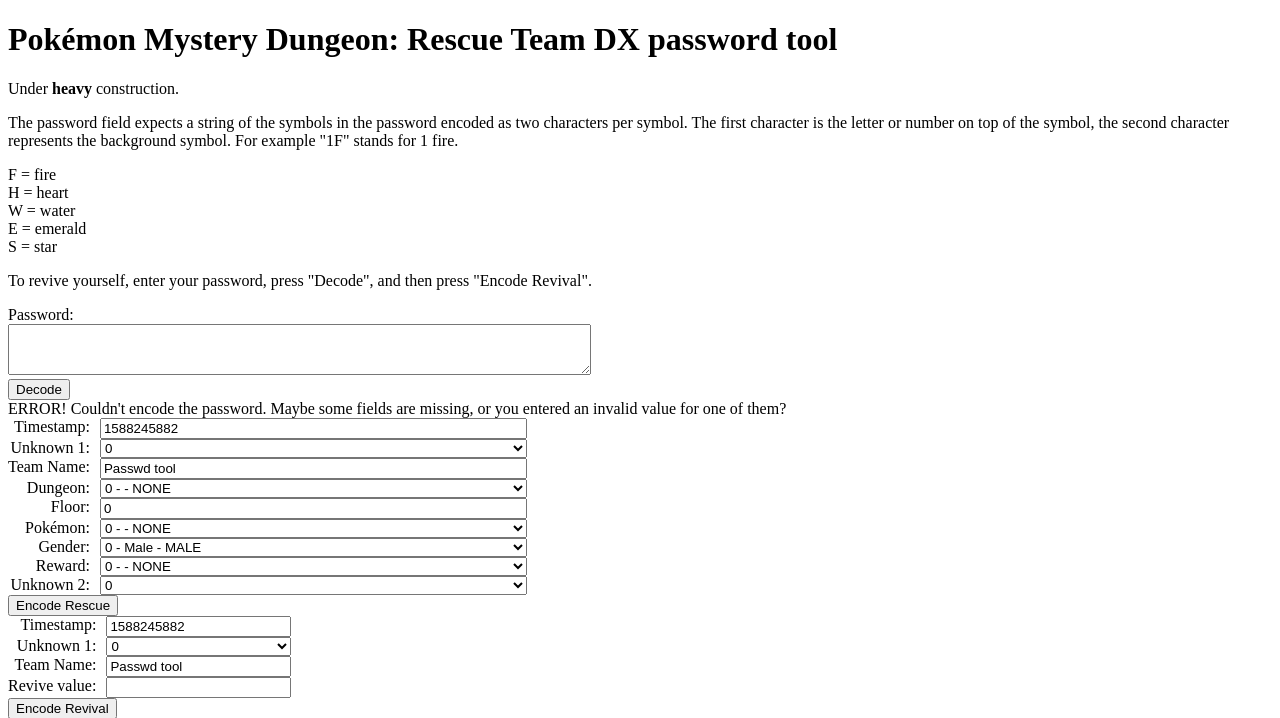
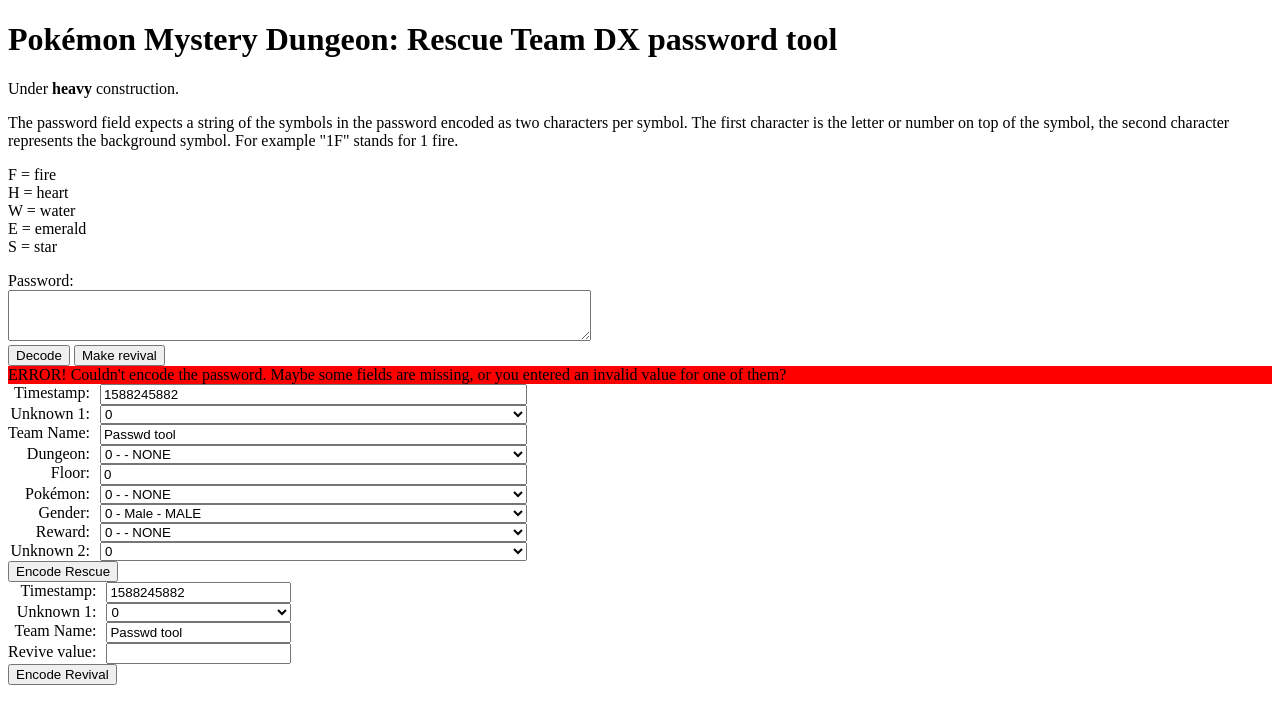
Before and after one commit to mid-kid/pmdrtdx_passwords, a Flask app: page /encode in a window 1280 px wide. Shown: the top 718 px of the page. Run offline with Flask 2, Linux system fonts and the light colour scheme.

Commit message:
Add a "Make revival" button
Enhance usability

```diff
--- a/app.py
+++ b/app.py
@@ -113,12 +113,13 @@
 
     return True
 
-def render_password(code, password_input=None, info=None, **kwargs):
+def render_password(code, revive=False, password_input=None, info=None, **kwargs):
     infores = {}
     inforev = {}
     info_text = None
     warnings = None
     password_output = None
+    password_revive = None
 
     if code:
         info = password.decode(code)
@@ -126,8 +127,25 @@
         warnings = get_warnings(info)
         password_input = escape(password_val2char(code))
         password_output = escape(password_html(code))
+        if info["type"] == 0 and revive:
+            inforev = {
+                "timestamp": int(datetime.now().timestamp()),
+                "unk1": 0,
+                "team": [romdata.charmap_text.index(x) for x in "Passwd tool"],
+                "type": 1,
+                "revive": info["revive"]
+            }
+            password_revive = escape(password_html(password.encode(inforev)))
 
     if info:
+        if "type" in info and info["type"] == 1:
+            inforev = info
+        else:
+            infores = info
+        if "revive" in info:
+            inforev["revive"] = "0x%08X" % info["revive"]
+
+    for info in (infores, inforev):
         if "team" in info:
             team = ""
             for char in info["team"]:
@@ -139,15 +157,6 @@
                     team += "★"
             info["team"] = team
 
-        if "type" in info and info["type"] == 1:
-            inforev = info
-        else:
-            infores = info
-
-        if "revive" in info:
-            inforev["revive"] = "0x%08X" % info["revive"]
-
-    for info in (infores, inforev):
         if "timestamp" not in info:
             info["timestamp"] = int(datetime.now().timestamp())
         if "team" not in info:
@@ -164,6 +173,7 @@
             warnings=warnings,
             password_input=password_input,
             password_output=password_output,
+            password_revive=password_revive,
             **kwargs)
 
 @app.route("/")
@@ -183,7 +193,11 @@
         if not code:
             decode_failed = True
 
-    return render_password(code, password_input=password_input, decode_failed=decode_failed)
+    revive = False
+    if "r" in request.args and request.args.get("r") == "1":
+        revive = True
+
+    return render_password(code, revive=revive, password_input=password_input, decode_failed=decode_failed)
 
 @app.route("/encode", methods=["GET"])
 def encode():
--- a/static/style.css
+++ b/static/style.css
@@ -1,3 +1,7 @@
+.error {
+    background-color: red;
+}
+
 .pwdchar {
     display: inline-block;
     background-size: cover;
--- a/templates/index.html
+++ b/templates/index.html
@@ -19,9 +19,6 @@
             E = emerald<br>
             S = star<br>
         </p>
-        <p>
-            To revive yourself, enter your password, press "Decode", and then press "Encode Revival".
-        </p>
 
         <form action="decode">
             <label for="c">Password:</label>
@@ -29,6 +26,7 @@
             <textarea type="text" id="c" name="c" rows="3" cols="70">{% if password_input %}{{ password_input }}{% endif %}</textarea>
             <br>
             <button type="submit">Decode</button>
+            <button type="submit" name="r" value="1">Make revival</button>
         </form>
 
         {% if password_output -%}
@@ -38,25 +36,32 @@
         </div>
 
         {% endif -%}
+        {% if password_revive -%}
+        Revival password:
+        <div class="pwdbox">
+            {{ password_revive }}
+        </div>
+
+        {% endif -%}
         {% if decode_failed -%}
-        <div>
+        <div class="error">
             ERROR! Couldn't decode the password. Make sure it contains exactly 30 character pairs, and doesn't include "XS".
         </div>
 
         {% endif -%}
         {% if encode_failed -%}
-        <div>
+        <div class="error">
             ERROR! Couldn't encode the password. Maybe some fields are missing, or you entered an invalid value for one of them?
         </div>
 
         {% endif -%}
         {% if warnings -%}
-        <div>
+        <div class="error">
             WARNING! This password will not work in-game, because:<br>
             <ul>
             {%- for warning in warnings %}
                 {%- if warning == "checksum" %}
-                <li>The checksum doesn't match</li>
+                <li>The checksum doesn't match. This probably means you haven't typed the password correctly.</li>
                 {%- elif warning == "dungeon" %}
                 <li>The dungeon is invalid or doesn't allow rescues</li>
                 {%- elif warning == "pokemon" %}
```
